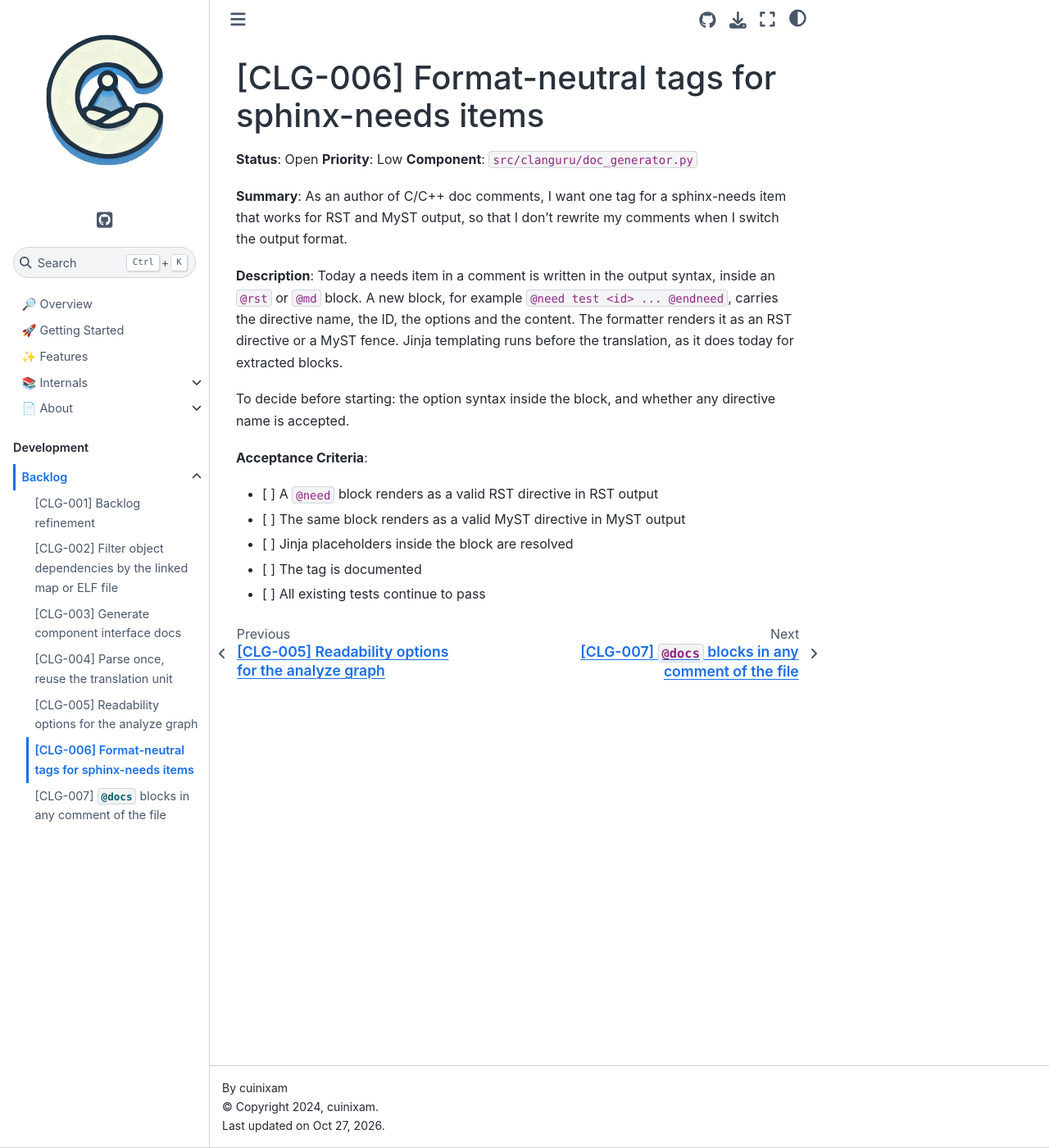
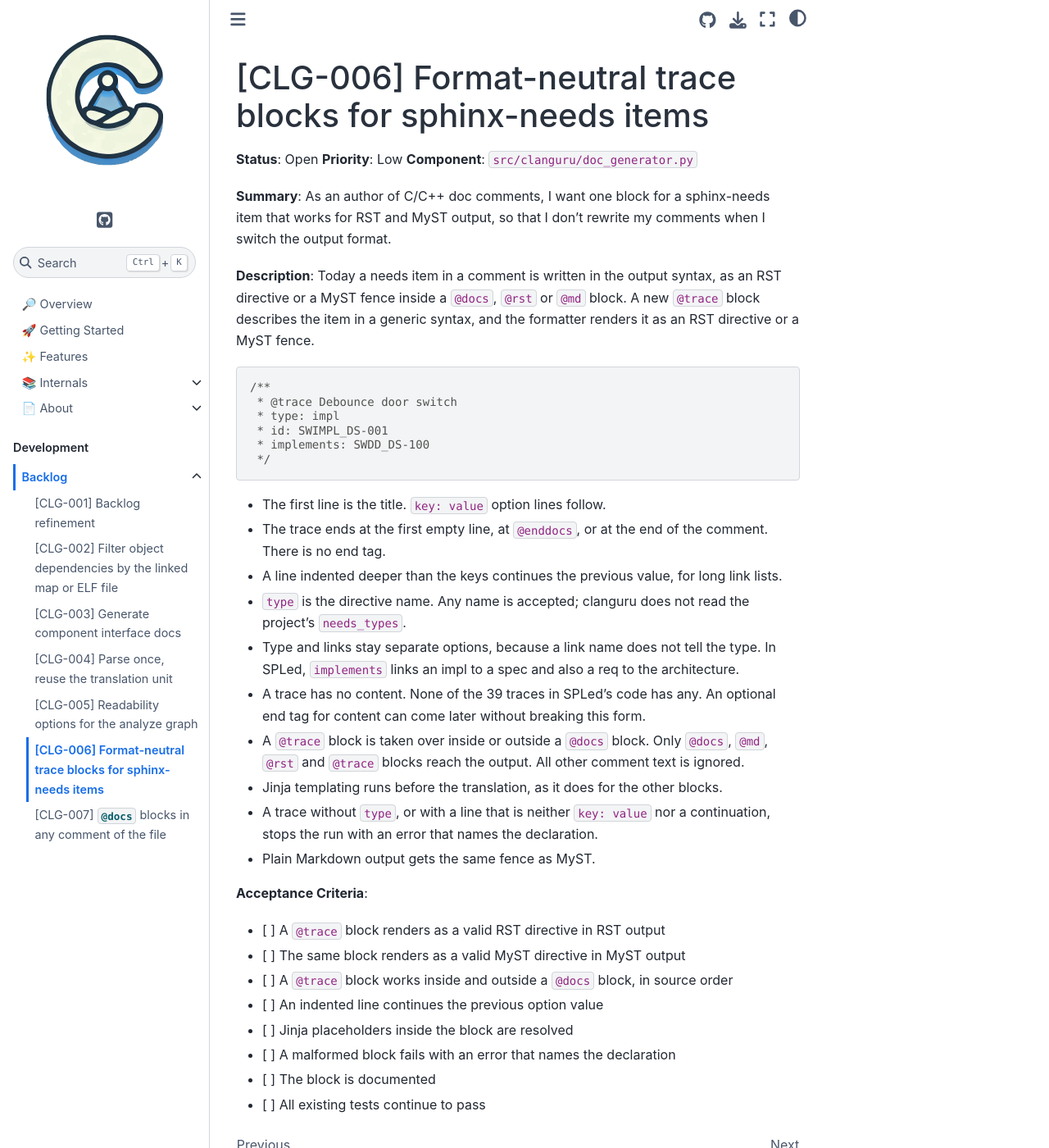
Before and after one commit to cuinixam/clanguru, a Sphinx documentation site: the page built from docs/backlog/clg-006.md, in a window 1280 px wide and 1400 px high. Shown: the whole window at 82% size. Built offline with Sphinx 7.4.7 and the Sphinx Book theme 1.1.4, drawn with Linux system fonts in a browser that asks for light colours.

Commit message:
docs(backlog): refine CLG-006 into a format-neutral trace block

````diff
--- a/docs/backlog/clg-006.md
+++ b/docs/backlog/clg-006.md
@@ -1,20 +1,41 @@
-# [CLG-006] Format-neutral tags for sphinx-needs items
+# [CLG-006] Format-neutral trace blocks for sphinx-needs items
 
 **Status**: Open
 **Priority**: Low
 **Component**: `src/clanguru/doc_generator.py`
 
 **Summary**:
-As an author of C/C++ doc comments, I want one tag for a sphinx-needs item that works for RST and MyST output, so that I don't rewrite my comments when I switch the output format.
+As an author of C/C++ doc comments, I want one block for a sphinx-needs item that works for RST and MyST output, so that I don't rewrite my comments when I switch the output format.
 
 **Description**:
-Today a needs item in a comment is written in the output syntax, inside an `@rst` or `@md` block. A new block, for example `@need test <id> ... @endneed`, carries the directive name, the ID, the options and the content. The formatter renders it as an RST directive or a MyST fence. Jinja templating runs before the translation, as it does today for extracted blocks.
+Today a needs item in a comment is written in the output syntax, as an RST directive or a MyST fence inside a `@docs`, `@rst` or `@md` block. A new `@trace` block describes the item in a generic syntax, and the formatter renders it as an RST directive or a MyST fence.
 
-To decide before starting: the option syntax inside the block, and whether any directive name is accepted.
+```c
+/**
+ * @trace Debounce door switch
+ * type: impl
+ * id: SWIMPL_DS-001
+ * implements: SWDD_DS-100
+ */
+```
+
+- The first line is the title. `key: value` option lines follow.
+- The trace ends at the first empty line, at `@enddocs`, or at the end of the comment. There is no end tag.
+- A line indented deeper than the keys continues the previous value, for long link lists.
+- `type` is the directive name. Any name is accepted; clanguru does not read the project's `needs_types`.
+- Type and links stay separate options, because a link name does not tell the type. In SPLed, `implements` links an impl to a spec and also a req to the architecture.
+- A trace has no content. None of the 39 traces in SPLed's code has any. An optional end tag for content can come later without breaking this form.
+- A `@trace` block is taken over inside or outside a `@docs` block. Only `@docs`, `@md`, `@rst` and `@trace` blocks reach the output. All other comment text is ignored.
+- Jinja templating runs before the translation, as it does for the other blocks.
+- A trace without `type`, or with a line that is neither `key: value` nor a continuation, stops the run with an error that names the declaration.
+- Plain Markdown output gets the same fence as MyST.
 
 **Acceptance Criteria**:
-- [ ] A `@need` block renders as a valid RST directive in RST output
+- [ ] A `@trace` block renders as a valid RST directive in RST output
 - [ ] The same block renders as a valid MyST directive in MyST output
+- [ ] A `@trace` block works inside and outside a `@docs` block, in source order
+- [ ] An indented line continues the previous option value
 - [ ] Jinja placeholders inside the block are resolved
-- [ ] The tag is documented
+- [ ] A malformed block fails with an error that names the declaration
+- [ ] The block is documented
 - [ ] All existing tests continue to pass
````
Also changed, not shown: docs/backlog/README.md (+1 -1 lines).
